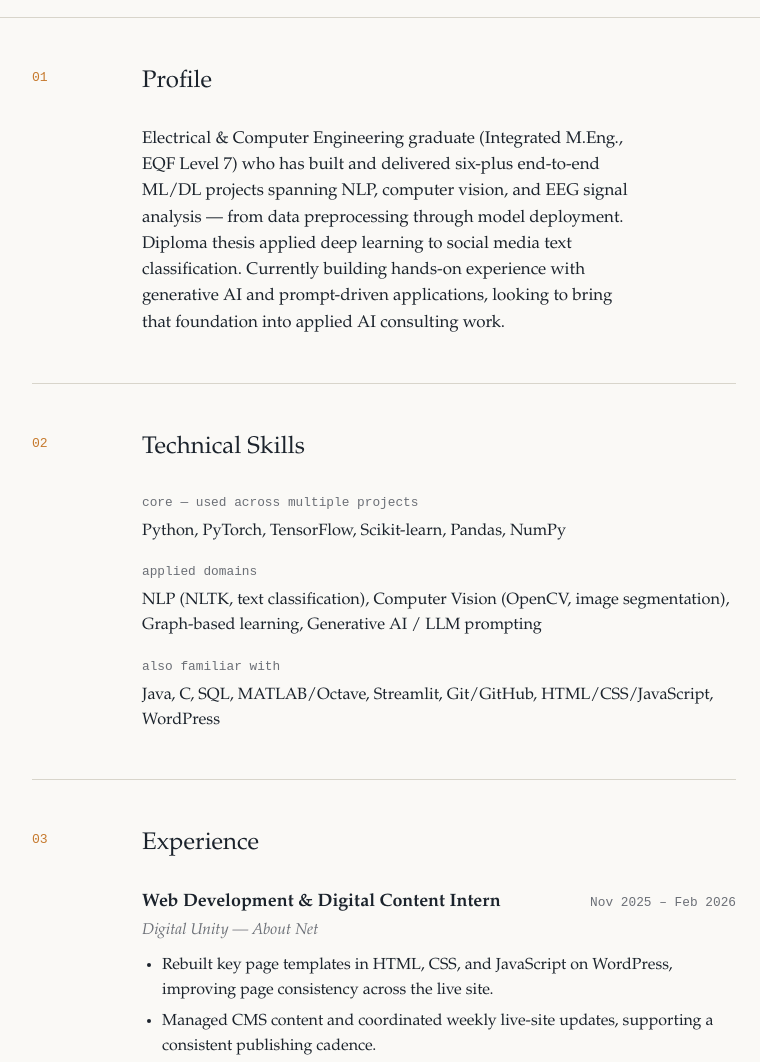
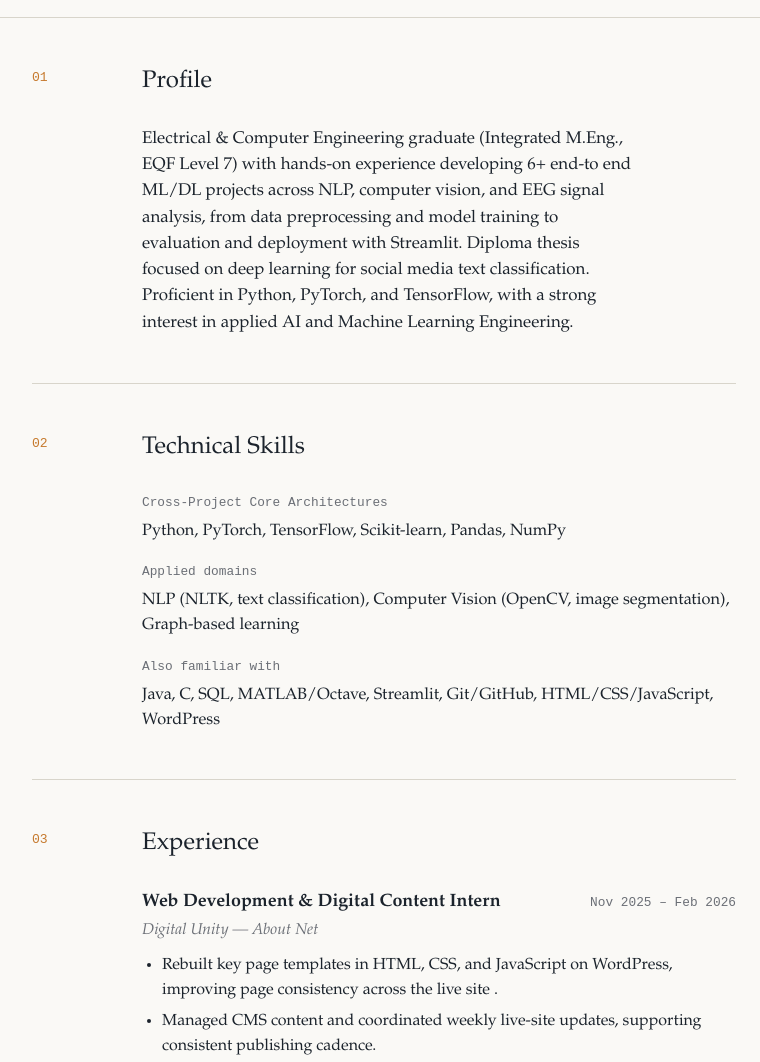
Before and after one commit to P-Tilemachos/tilemachos-cv, a plain HTML site: page index.html in a window 1280 px wide. Shown: the part 400-1462 px from the top of the page, without its empty margins (256-1016 px from the left). Drawn offline with Linux system fonts and the light colour scheme.

Commit message:
Update index.html

```diff
--- a/index.html
+++ b/index.html
@@ -250,13 +250,10 @@
     <div class="section-body">
       <div></div>
       <p class="lede">
-        Electrical &amp; Computer Engineering graduate (Integrated M.Eng., EQF Level 7)
-        who has built and delivered six-plus end-to-end ML/DL projects spanning NLP,
-        computer vision, and EEG signal analysis — from data preprocessing through
-        model deployment. Diploma thesis applied deep learning to social media text
-        classification. Currently building hands-on experience with generative AI
-        and prompt-driven applications, looking to bring that foundation into applied
-        AI consulting work.
+        Electrical &amp; Computer Engineering graduate (Integrated M.Eng., EQF Level 7) with hands-on experience developing 6+ end-to
+        end ML/DL projects across NLP, computer vision, and EEG signal analysis, from data preprocessing and model training to
+        evaluation and deployment with Streamlit. Diploma thesis focused on deep learning for social media text classification.
+        Proficient in Python, PyTorch, and TensorFlow, with a strong interest in applied AI and Machine Learning Engineering.
       </p>
     </div>
   </section>
@@ -270,15 +267,16 @@
       <div></div>
       <div>
         <div class="skill-group">
-          <div class="skill-label">core — used across multiple projects</div>
-          <div class="skill-items">Python, PyTorch, TensorFlow, Scikit-learn, Pandas, NumPy</div>
+          <div class="skill-label">Cross-Project Core Architectures</div>
+          <div class="skill-items"> Python, PyTorch, TensorFlow, Scikit-learn, Pandas, NumPy</div>
         </div>
         <div class="skill-group">
-          <div class="skill-label">applied domains</div>
-          <div class="skill-items">NLP (NLTK, text classification), Computer Vision (OpenCV, image segmentation), Graph-based learning, Generative AI / LLM prompting</div>
+          <div class="skill-label">Applied domains</div>
+          <div class="skill-items">NLP (NLTK, text classification), Computer Vision (OpenCV, image segmentation), Graph-based
+learning </div>
         </div>
         <div class="skill-group">
-          <div class="skill-label">also familiar with</div>
+          <div class="skill-label">Also familiar with</div>
           <div class="skill-items">Java, C, SQL, MATLAB/Octave, Streamlit, Git/GitHub, HTML/CSS/JavaScript, WordPress</div>
         </div>
       </div>
@@ -300,9 +298,9 @@
           </div>
           <div class="entry-org">Digital Unity — About Net</div>
           <ul>
-            <li>Rebuilt key page templates in HTML, CSS, and JavaScript on WordPress, improving page consistency across the live site.</li>
-            <li>Managed CMS content and coordinated weekly live-site updates, supporting a consistent publishing cadence.</li>
-            <li>Conducted UI/UX reviews and implemented resulting design fixes to improve site usability.</li>
+            <li>Rebuilt key page templates in HTML, CSS, and JavaScript on WordPress, improving page consistency across the live site .</li>
+            <li>Managed CMS content and coordinated weekly live-site updates, supporting consistent publishing cadence.</li>
+            <li>Conducted UI/UX reviews and implemented resulting design fixes to improve site usability  .</li>
           </ul>
         </div>
       </div>
```
